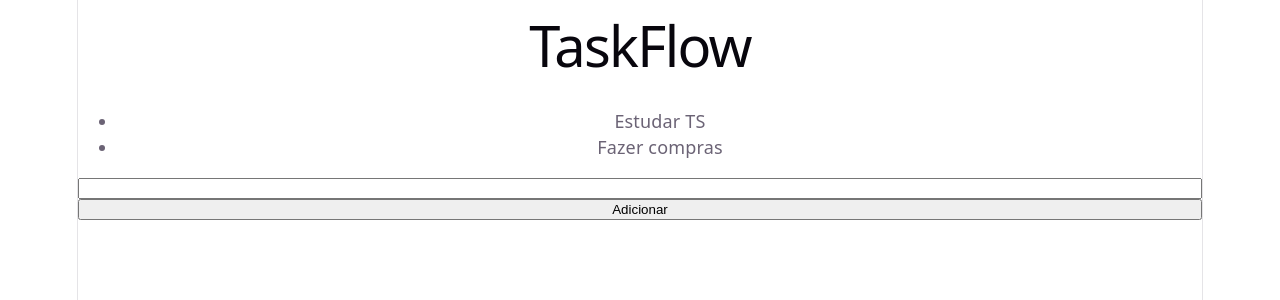
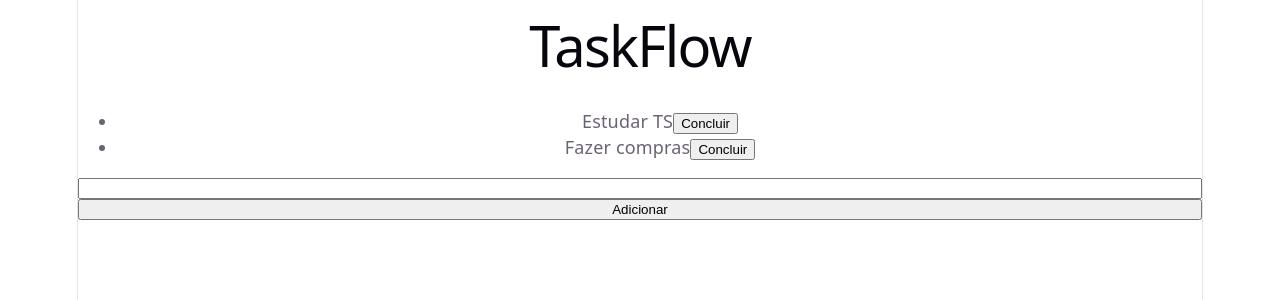
Before and after one commit to lincolnjesuino-cmyk/taskflow, a React (Vite) app in the folder frontend/: page / in a window 1280 px wide. Shown: the top 300 px of the page. Built offline with nearby package versions, Linux system fonts and the light colour scheme.

Commit message:
feat: adiciona toggle de conclusao por tarefa

```diff
--- a/frontend/src/App.tsx
+++ b/frontend/src/App.tsx
@@ -21,7 +21,20 @@ function App() {
 
         <ul>
           {tarefas.map((tarefa) => (
-          <li key={tarefa.id}>{tarefa.texto}</li>
+          <li key={tarefa.id}>
+            <span style={{ textDecoration: tarefa.concluida ? 'line-through' : 'none' }}>
+              {tarefa.texto}
+            </span>
+            <button onClick={() => {
+              setTarefas(tarefas.map((t) => {
+                if (t.id === tarefa.id) {
+                  return {...t, concluida: !t.concluida}
+                }
+                return t
+              }))
+
+            }}>Concluir</button>
+            </li>
       ))}
           </ul>
 
@@ -31,7 +44,6 @@ function App() {
           setTexto("")
         }}>Adicionar</button>
 
-
     </>
   )
 }
```
